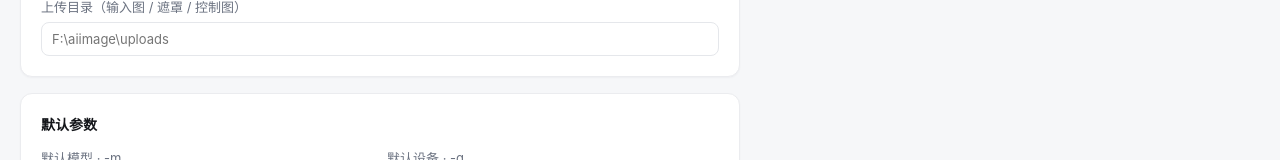
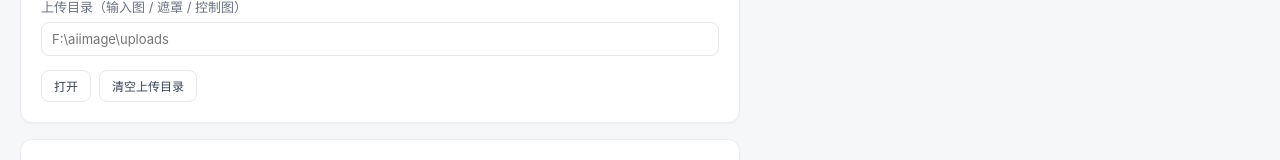
Before and after one commit to lmb1113/zimage-ncnn-vulkan-webui, a Vue app in the folder web/: page / in a window 1280 px wide. Both pictures are taken after a click on the button "设置". Shown: the part 388-548 px from the top of the page. Built offline with nearby package versions, Linux system fonts and the light colour scheme; no server answers.

Commit message:
feat: 设置页支持清空上传目录
- 新增 POST /api/uploads/clear 端点（仅删文件不动目录）
- 设置页上传目录下新增 打开/清空上传目录 按钮，清空前弹确认
- 实测 22 个残留上传文件一键清理

```diff
--- a/web/src/api.js
+++ b/web/src/api.js
@@ -44,6 +44,8 @@ export default {
   deleteImage: (name) =>
     req(`/api/gallery/${encodeURIComponent(name)}`, { method: 'DELETE' }),
 
+  clearUploads: () => req('/api/uploads/clear', { method: 'POST' }),
+
   openPath: (path) =>
     req('/api/open', {
       method: 'POST',
--- a/web/src/views/SettingsView.vue
+++ b/web/src/views/SettingsView.vue
@@ -64,6 +64,16 @@ async function openDir(path) {
     notify(e.message, 'error')
   }
 }
+
+async function clearUploads() {
+  if (!confirm('确定清空上传目录？目录内全部图片将被删除，不影响已生成的结果图。')) return
+  try {
+    const r = await api.clearUploads()
+    notify(`已清理 ${r.removed} 个上传文件`, 'success')
+  } catch (e) {
+    notify(e.message, 'error')
+  }
+}
 </script>
 
 <template>
@@ -103,6 +113,10 @@ async function openDir(path) {
           <span>上传目录（输入图 / 遮罩 / 控制图）</span>
           <input v-model="form.uploadDir" placeholder="F:\aiimage\uploads" />
         </label>
+        <div class="upload-actions">
+          <button class="btn btn-sm btn-ghost" @click="openDir(form.uploadDir)">打开</button>
+          <button class="btn btn-sm btn-ghost danger" @click="clearUploads">清空上传目录</button>
+        </div>
       </section>
 
       <section class="card block-card">
@@ -216,6 +230,14 @@ async function openDir(path) {
   flex-direction: column;
   gap: 14px;
 }
+.upload-actions {
+  display: flex;
+  gap: 8px;
+}
+.upload-actions .danger:hover {
+  border-color: var(--danger);
+  color: var(--danger);
+}
 h3 {
   margin: 0;
   font-size: 14px;
```
Also changed, not shown: 7 other files (tests, documents, lock files or other folders).
